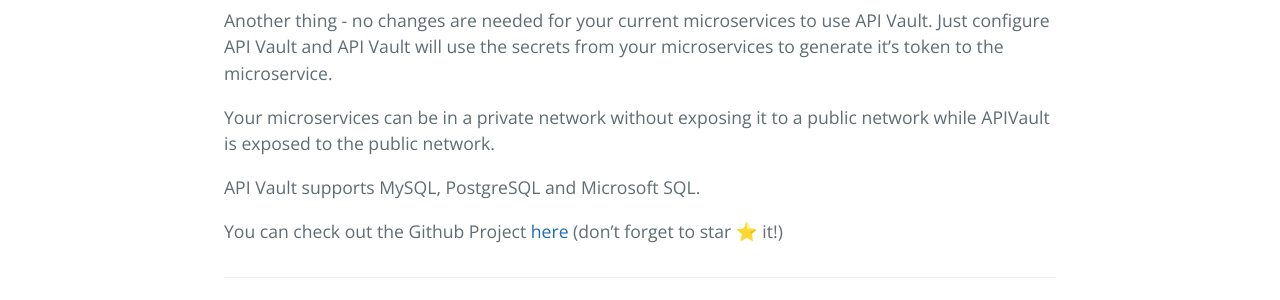
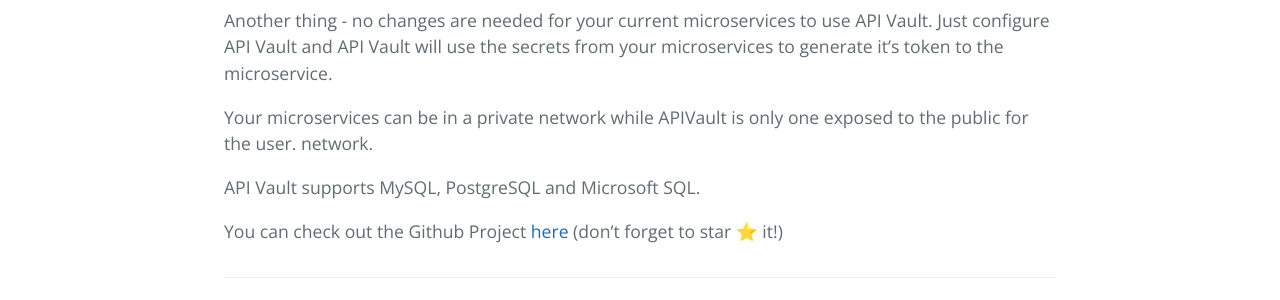
Before and after one commit to muhammadn/muhammadn.github.io, a Jekyll site: the page built from _posts/2019-03-22-introducing-api-vault.md, in a window 1280 px wide. Shown: the part 1949-2249 px from the top of the page. Built offline with Jekyll 4.4.1, drawn with Linux system fonts in a browser that asks for light colours.

Commit message:
update documentation

```diff
--- a/_posts/2019-03-22-introducing-api-vault.md
+++ b/_posts/2019-03-22-introducing-api-vault.md
@@ -50,7 +50,7 @@ And here's another thing - your microservices can have different JWT Secrets and
 Another thing - no changes are needed for your current microservices to use API Vault. Just configure API Vault
 and API Vault will use the secrets from your microservices to generate it's token to the microservice.
 
-Your microservices can be in a private network without exposing it to a public network while APIVault is exposed to the public
+Your microservices can be in a private network while APIVault is only one exposed to the public for the user.
 network.
 
 
```
